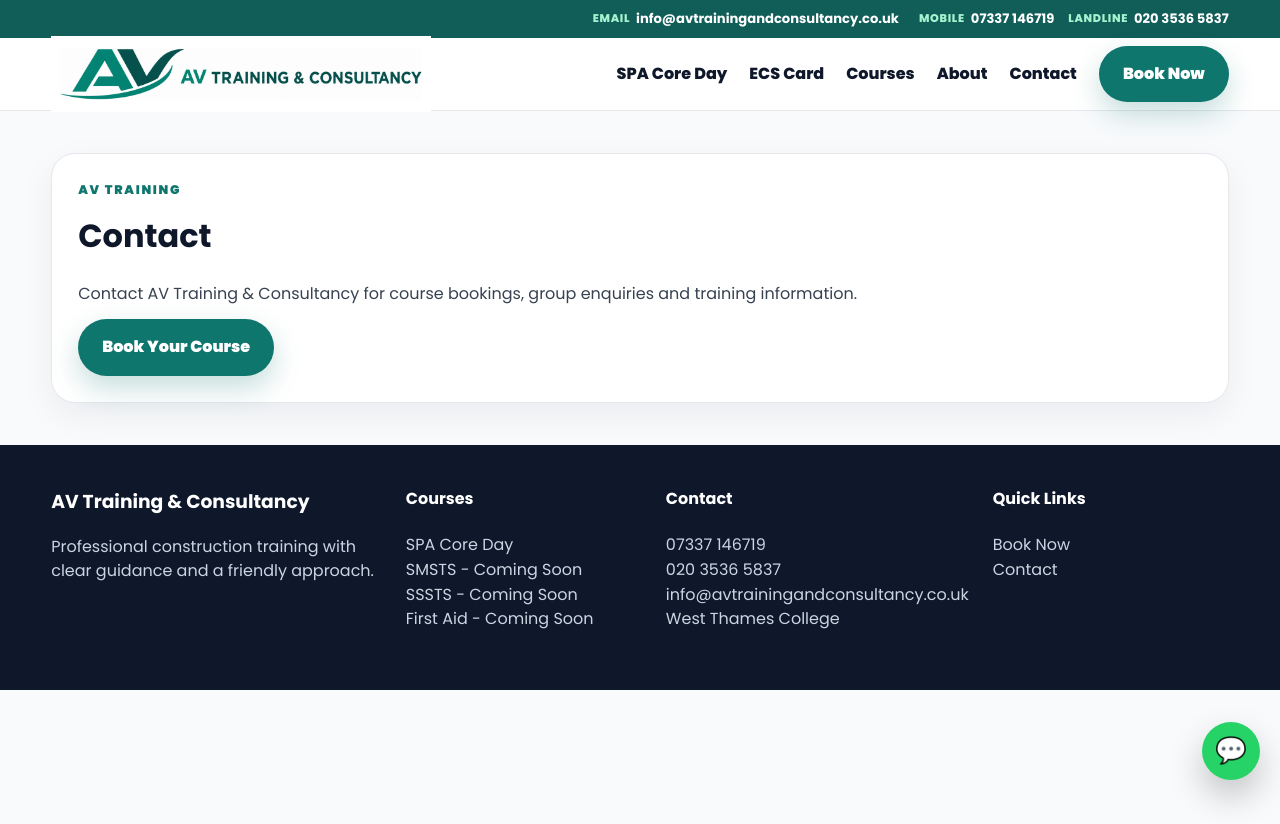
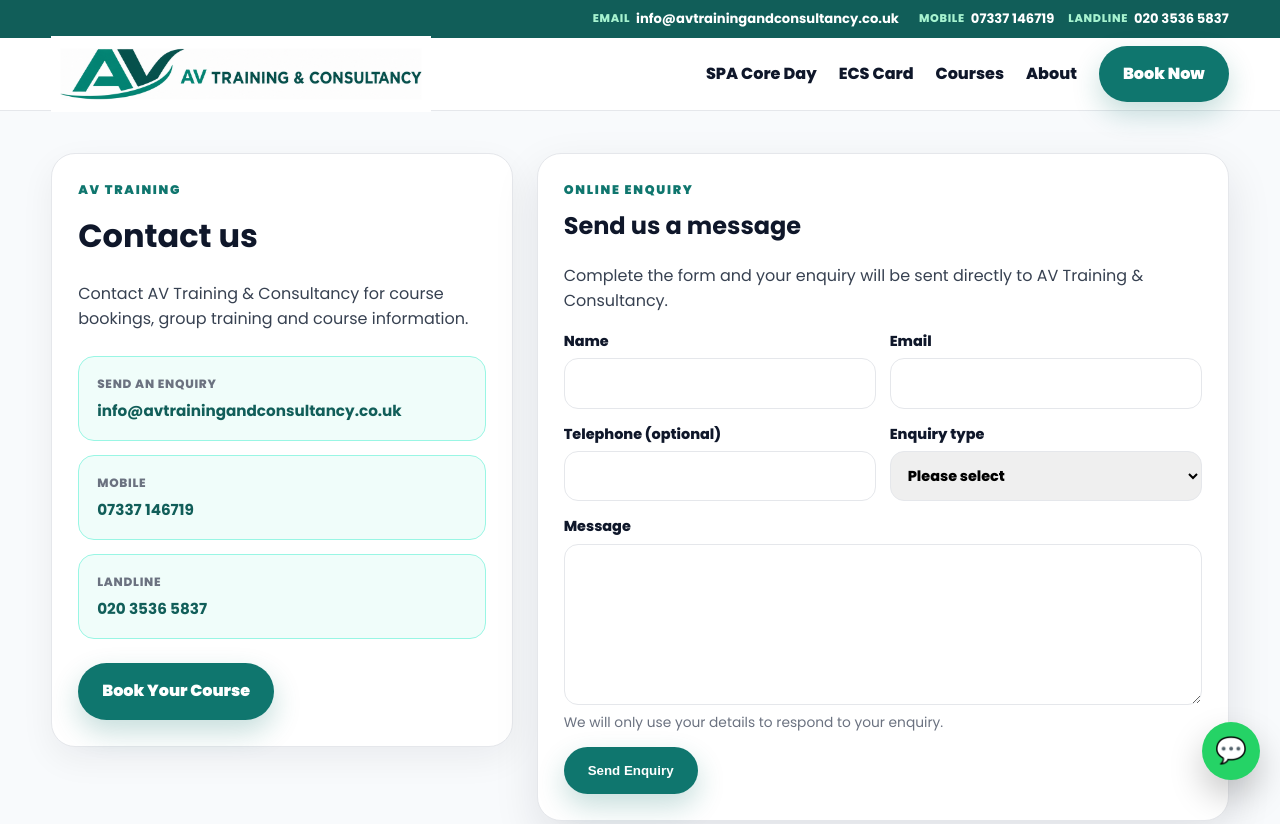
Before and after one commit to Kevinavey/AV_Training_Website_V7_Backend_Connected, a website: page contact.html in a window 1280 px wide. Shown: the top 824 px of the page. Before the commit the page ends 800 px from the top, so only its background shows below. Drawn offline with Linux system fonts and the light colour scheme.

Commit message:
update
update

```diff
--- a/contact.html
+++ b/contact.html
@@ -32,20 +32,80 @@
       <a href="ecs-labourer-card.html">ECS Card</a>
       <a href="courses.html">Courses</a>
       <a href="about.html">About</a>
-      <a href="contact.html">Contact</a>
       <a class="btn btn-primary" href="book.html">Book Now</a>
     </div>
   </div>
 </nav>
 
   <main class="section">
-    <div class="container">
+    <div class="container contact-layout">
       <div class="panel">
         <p class="eyebrow">AV Training</p>
-        <h1>Contact</h1>
-        <p>Contact AV Training & Consultancy for course bookings, group enquiries and training information.</p>
+        <h1>Contact us</h1>
+        <p>Contact AV Training & Consultancy for course bookings, group training and course information.</p>
+        <div class="contact-options" aria-label="AV Training contact details">
+          <a class="contact-option" data-email href="#">
+            <span>Send an enquiry</span>
+            <strong>info@avtrainingandconsultancy.co.uk</strong>
+          </a>
+          <a class="contact-option" data-phone href="#">
+            <span>Mobile</span>
+            <strong>07337 146719</strong>
+          </a>
+          <a class="contact-option" data-landline href="#">
+            <span>Landline</span>
+            <strong>020 3536 5837</strong>
+          </a>
+        </div>
         <a class="btn btn-primary" href="book.html">Book Your Course</a>
       </div>
+
+      <form class="form-card" id="contactForm" novalidate>
+        <p class="eyebrow">Online enquiry</p>
+        <h2>Send us a message</h2>
+        <p>Complete the form and your enquiry will be sent directly to AV Training & Consultancy.</p>
+
+        <div class="form-grid">
+          <label>
+            Name
+            <input id="contactName" name="name" type="text" maxlength="100" autocomplete="name" required>
+          </label>
+
+          <label>
+            Email
+            <input id="contactEmail" name="email" type="email" maxlength="254" autocomplete="email" required>
+          </label>
+
+          <label>
+            Telephone (optional)
+            <input id="contactPhone" name="phone" type="tel" maxlength="40" autocomplete="tel">
+          </label>
+
+          <label>
+            Enquiry type
+            <select id="contactSubject" name="subject" required>
+              <option value="">Please select</option>
+              <option value="Course booking">Course booking</option>
+              <option value="Group training">Group training</option>
+              <option value="General enquiry">General enquiry</option>
+            </select>
+          </label>
+
+          <label class="full">
+            Message
+            <textarea id="contactMessage" name="message" rows="6" maxlength="3000" required></textarea>
+          </label>
+        </div>
+
+        <label class="spam-check" aria-hidden="true">
+          Website
+          <input name="website" type="text" tabindex="-1" autocomplete="off">
+        </label>
+
+        <p class="contact-privacy">We will only use your details to respond to your enquiry.</p>
+        <div id="contactStatus" class="form-message" role="status" aria-live="polite" hidden></div>
+        <button id="contactSubmit" class="btn btn-primary" type="submit">Send Enquiry</button>
+      </form>
     </div>
   </main>
 
@@ -91,5 +151,6 @@
   <script src="js/config.js"></script>
 <script src="js/calendar.js"></script>
 <script src="js/main.js"></script>
+<script src="js/contact-form.js"></script>
 </body>
 </html>
--- a/css/style.css
+++ b/css/style.css
@@ -275,6 +275,84 @@
 .panel p { margin: 0 0 12px; }
 .highlight-panel { background: linear-gradient(180deg, #ecfdf5, #ffffff); }
 
+.contact-options {
+  display: grid;
+  grid-template-columns: repeat(3, minmax(0, 1fr));
+  gap: 14px;
+  margin: 24px 0;
+}
+
+.contact-option {
+  display: flex;
+  flex-direction: column;
+  gap: 5px;
+  min-width: 0;
+  padding: 18px;
+  border: 1px solid #99f6e4;
+  border-radius: 16px;
+  background: #f0fdfa;
+  color: var(--primary-dark);
+  transition: transform 0.2s, box-shadow 0.2s, border-color 0.2s;
+}
+
+.contact-option:hover {
+  transform: translateY(-2px);
+  border-color: var(--primary);
+  box-shadow: 0 12px 24px rgba(15, 118, 110, 0.12);
+}
+
+.contact-option span {
+  color: var(--muted);
+  font-size: 0.75rem;
+  font-weight: 800;
+  letter-spacing: 0.06em;
+  text-transform: uppercase;
+}
+
+.contact-option strong {
+  overflow-wrap: anywhere;
+  font-size: 0.95rem;
+}
+
+.contact-layout {
+  display: grid;
+  grid-template-columns: 0.8fr 1.2fr;
+  gap: 24px;
+  align-items: start;
+}
+
+.contact-layout .contact-options {
+  grid-template-columns: 1fr;
+}
+
+.contact-layout .form-card h2 {
+  color: var(--navy);
+  margin-top: 0;
+}
+
+.contact-layout .form-card > p {
+  margin-top: 0;
+}
+
+.contact-privacy {
+  color: var(--muted);
+  font-size: 0.86rem;
+}
+
+.spam-check {
+  position: absolute;
+  left: -10000px;
+  width: 1px;
+  height: 1px;
+  overflow: hidden;
+}
+
+.form-card button:disabled {
+  cursor: wait;
+  opacity: 0.68;
+  transform: none;
+}
+
 .learn-grid {
   display: grid;
   grid-template-columns: repeat(3, 1fr);
@@ -534,6 +612,12 @@
   color: #991b1b;
   background: #fef2f2;
   border: 1px solid #fecaca;
+}
+
+.form-message-success {
+  color: #065f46;
+  background: #ecfdf5;
+  border: 1px solid #a7f3d0;
 }
 
 .full { grid-column: 1 / -1; }
@@ -815,10 +899,12 @@
   .hero { padding-top: 26px; }
   .section { padding: 34px 0; }
   .form-grid { grid-template-columns: 1fr; }
+  .contact-layout { grid-template-columns: 1fr; }
   .delegate-grid { grid-template-columns: 1fr; }
   .confirmation-details { grid-template-columns: 1fr; }
   .confirmation-heading { grid-template-columns: 1fr; }
   .confirmation-actions .btn { width: 100%; }
+  .contact-options { grid-template-columns: 1fr; }
 }
 
 @media (max-width: 620px) {
--- a/js/config.js
+++ b/js/config.js
@@ -10,6 +10,7 @@
   currency: "£",
   courseSessionsUrl: "https://av-training-backend.onrender.com/api/course-sessions",
   backendUrl: "https://av-training-backend.onrender.com/create-checkout-session",
+  contactUrl: "https://av-training-backend.onrender.com/api/contact",
 
   stripeLinks: {
     online: "https://buy.stripe.com/eVqfZjddLca0eImaE42Ry02",
--- /dev/null
+++ b/js/contact-form.js
@@ -0,0 +1,61 @@
+document.addEventListener("DOMContentLoaded", () => {
+  const form = document.querySelector("#contactForm");
+  if (!form) return;
+
+  const submitButton = document.querySelector("#contactSubmit");
+  const status = document.querySelector("#contactStatus");
+
+  function showStatus(message, type) {
+    status.textContent = message;
+    status.className = `form-message form-message-${type}`;
+    status.hidden = false;
+  }
+
+  form.addEventListener("submit", async (event) => {
+    event.preventDefault();
+
+    if (!form.checkValidity()) {
+      form.reportValidity();
+      showStatus("Please complete all required fields.", "error");
+      return;
+    }
+
+    const formData = new FormData(form);
+    const payload = Object.fromEntries(formData.entries());
+
+    submitButton.disabled = true;
+    submitButton.textContent = "Sending…";
+    status.hidden = true;
+
+    try {
+      const response = await fetch(SITE_CONFIG.contactUrl, {
+        method: "POST",
+        headers: { "content-type": "application/json" },
+        body: JSON.stringify(payload)
+      });
+      const result = await response.json().catch(() => ({}));
+
+      if (!response.ok) {
+        throw new Error(
+          result?.error?.message ||
+          "Your message could not be sent. Please try again or call us."
+        );
+      }
+
+      form.reset();
+      showStatus(
+        "Thank you. Your enquiry has been sent successfully. We will reply as soon as possible.",
+        "success"
+      );
+    } catch (error) {
+      showStatus(
+        error?.message ||
+          "Your message could not be sent. Please try again or call us.",
+        "error"
+      );
+    } finally {
+      submitButton.disabled = false;
+      submitButton.textContent = "Send Enquiry";
+    }
+  });
+});
--- a/js/main.js
+++ b/js/main.js
@@ -8,17 +8,21 @@
   });
 
   document.querySelectorAll("[data-email]").forEach((element) => {
-    element.textContent = SITE_CONFIG.email;
-    element.href = `mailto:${SITE_CONFIG.email}`;
+    const value = element.querySelector("strong") || element;
+    value.textContent = SITE_CONFIG.email;
+    element.href = "contact.html#contactForm";
+    element.title = "Open the enquiry form";
   });
 
   document.querySelectorAll("[data-phone]").forEach((element) => {
-    element.textContent = SITE_CONFIG.phone;
+    const value = element.querySelector("strong") || element;
+    value.textContent = SITE_CONFIG.phone;
     element.href = `tel:${SITE_CONFIG.phone.replace(/\s/g, "")}`;
   });
 
   document.querySelectorAll("[data-landline]").forEach((element) => {
-    element.textContent = SITE_CONFIG.landline;
+    const value = element.querySelector("strong") || element;
+    value.textContent = SITE_CONFIG.landline;
     element.href = `tel:${SITE_CONFIG.landline.replace(/\s/g, "")}`;
   });
 
```
Also changed, not shown: about.html (+0 -1 lines), book.html (+0 -1 lines), cancel.html (+0 -1 lines), courses.html (+0 -1 lines), ecs-labourer-card.html (+0 -1 lines), index.html (+0 -1 lines), spa-core-day.html (+0 -1 lines), success.html (+0 -1 lines), test/contact-page.test.js (added, +33 -0 lines), test/live-config.test.js (+7 -1 lines).
